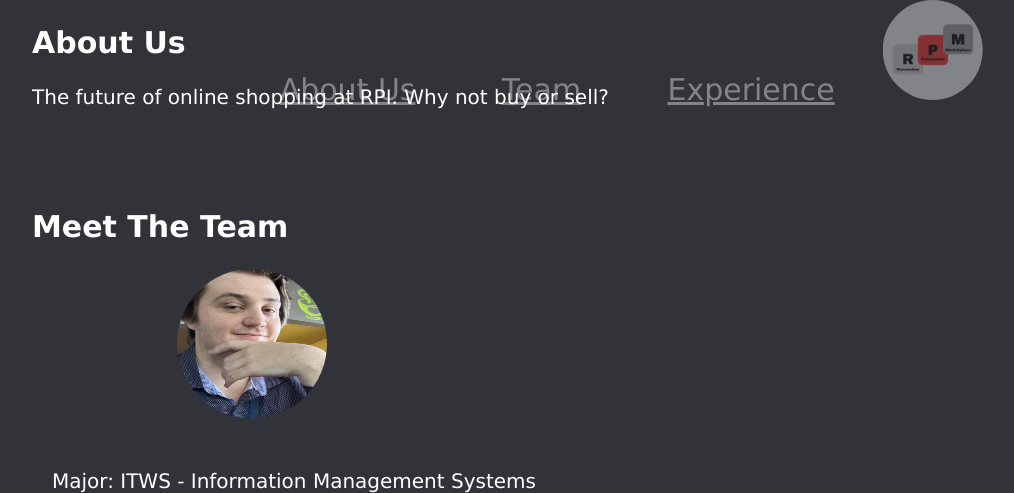
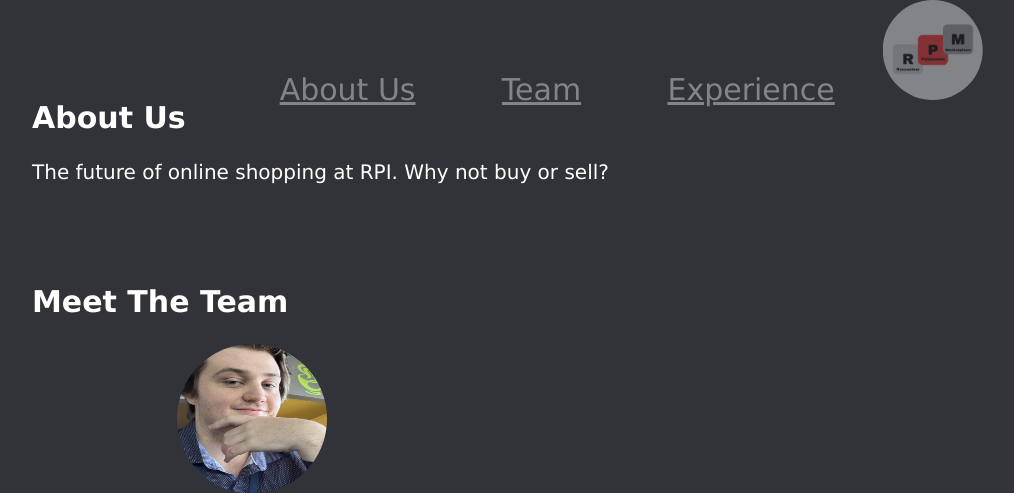
Before and after one commit to RPI-ITWS/ITWS2110-team14, a PHP site: page /lab1/index.html in a window 1280 px wide. Shown: the top 493 px of the page, without its empty margins (36-1050 px from the left). Run offline with PHP 8.4, Linux system fonts and the light colour scheme.

Commit message:
Fixed navbar 1

```diff
--- a/lab1/styles.css
+++ b/lab1/styles.css
@@ -1,6 +1,7 @@
 #aboutUs {
    margin-bottom: 100px;
    margin-left: 60px;
+   margin-top: 100px;
 }
 
 #achievementsAndExperience {
@@ -53,6 +54,7 @@
 .navBar {
    color: white;
    font-size: 30px;
+   /* background-color:#313338; */
    opacity: 0.4;
    overflow: hidden;
    position: fixed;
```
